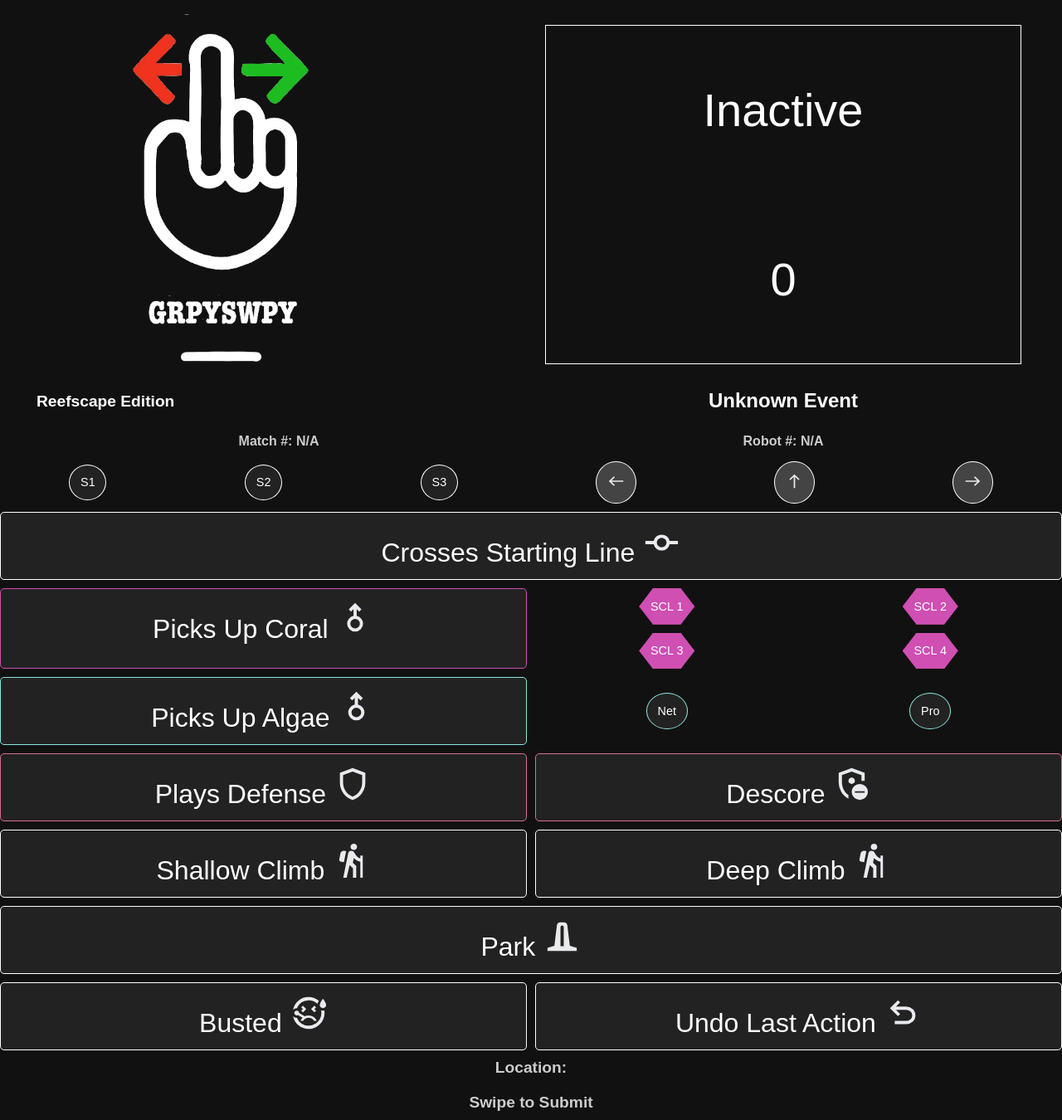
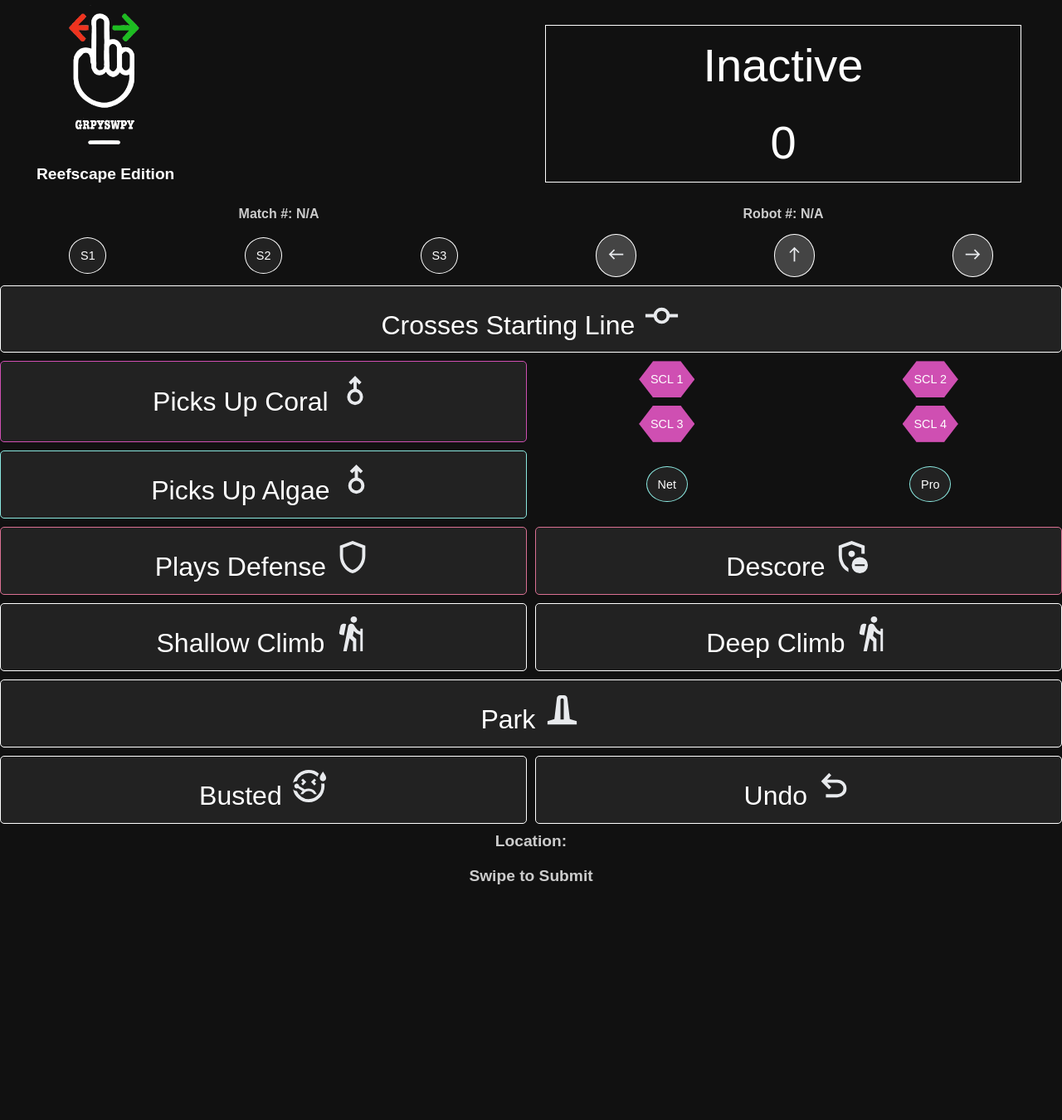
Before and after one commit to Prosper-FRC/Stat_Goblin, a PHP site: page /scouter/index.php in a window 1280 px wide. Shown: the whole page at 83% size. After the commit the page ends 1066 px from the top, so only its background shows below. Run offline with PHP 8.4, Linux system fonts and the light colour scheme; data that the repository does not hold is empty.

Commit message:
shrink display

```diff
--- a/scouter/index.php
+++ b/scouter/index.php
@@ -122,7 +122,7 @@
             #logoOuter, #scoreboardOuter {
             width: 50%; /* Equal width for logo and scoreboard */
             }
-            .logo { width: 75%; }
+            .logo { width: 30%; }
             /* Scoreboard */
             #scoreboard {
             width: 94%;
@@ -352,7 +352,7 @@
                                 <div id="score-inner">0</div>
                             </div>
                         </div>
-                        <h2 id="eventName" style="margin-top:8px"></h2>
+                     <h2 id="eventName" style="margin-top:8px; display:none"></h2>
                     </div>
                 </div>
                 <div id="matchInfoOuter">
@@ -389,9 +389,13 @@
                     <div class="button long-button alliance fontBig" data-action="crosses_starting_line">Crosses Starting Line
                         <img class="icon" src="/../scouting/icons/commit_24dp_E8EAED_FILL0_wght400_GRAD0_opsz24.svg" alt="Exclamation Icon">
                     </div>
+
+
                     <div class="button coral PUC fontBig" data-action="picks_up_coral">Picks Up Coral
                         <img class="icon" src="/../scouting/icons/swipe_up_alt_24dp_E8EAED_FILL0_wght400_GRAD0_opsz24.svg" alt="Exclamation Icon">
                     </div>
+
+
                     <div class="threeBox">
                         <div class="button coral hex " data-action="scores_coral_level_1">SCL 1</div>
                         <div class="button coral hex" data-action="scores_coral_level_2">SCL 2</div>
@@ -427,7 +431,7 @@
                     <div class="button fontBig" data-action="disabled">Busted
                         <img class="icon" src="/../scouting/icons/sick_24dp_E8EAED_FILL0_wght400_GRAD0_opsz24.svg" alt="Exclamation Icon">
                     </div>
-                    <div class="button fontBig griffy" data-action="delete_action">Undo Last Action
+                    <div class="button fontBig griffy" data-action="delete_action">Undo
                         <img class="icon" src="/../scouting/icons/undo_24dp_E8EAED_FILL0_wght400_GRAD0_opsz24.svg" alt="Exclamation Icon">
                     </div>
                 </div>
```
